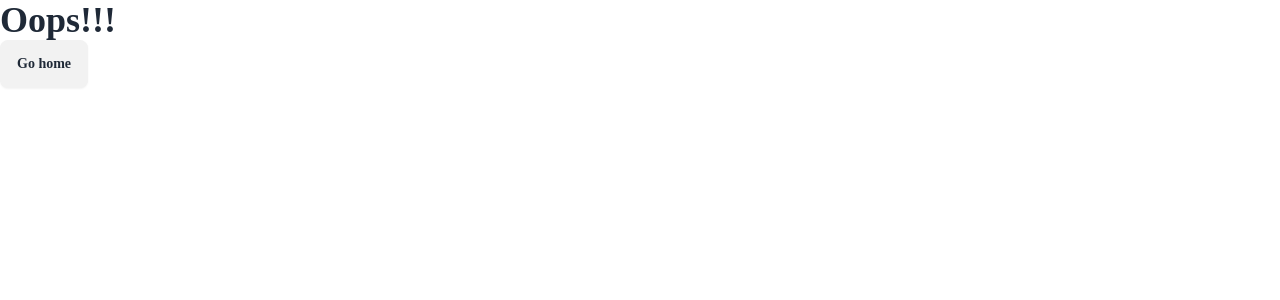
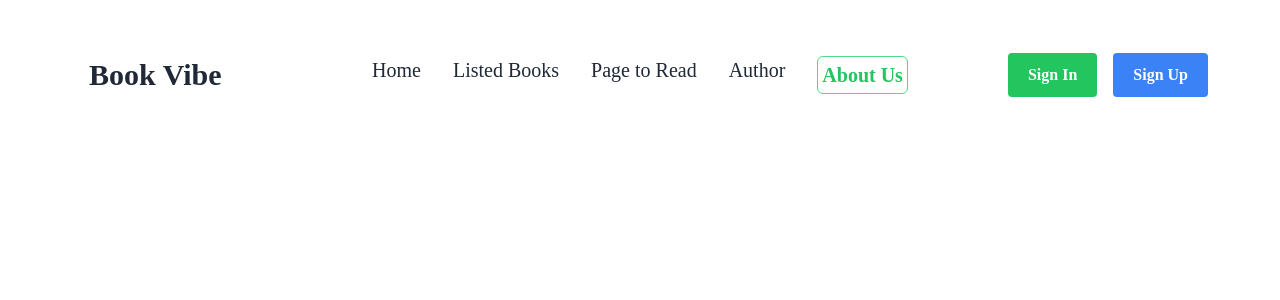
Before and after one commit to mdshamim125/book-review, a React (Vite) app: page /about-us in a window 1280 px wide. Before the commit this address had no page. Shown: the top 300 px of the page. Built offline with nearby package versions, Linux system fonts and the light colour scheme.

Commit message:
added two extra pages without data

```diff
--- a/src/components/ErrorPage.jsx
+++ b/src/components/ErrorPage.jsx
@@ -3,10 +3,11 @@ import { Link } from "react-router-dom";
 const ErrorPage = () => {
   return (
     <div>
-      <div className="text-xl flex-col justify-center items-center">
-        <h2 className="text-4xl font-bold">Oops!!! </h2>
+      <div className="text-xl flex flex-col justify-center items-center min-h-screen">
+        <h1 className="text-7xl font-bold">Oops!!! </h1>
+        <h2 className="text-3xl font bold my-4">something went wrong</h2>
         <Link to="/">
-          <button className="btn">Go home</button>
+          <button className="btn">Back to Home</button>
         </Link>
       </div>
     </div>
--- a/src/components/Nav.jsx
+++ b/src/components/Nav.jsx
@@ -57,6 +57,26 @@ const Nav = () => {
               >
                 Page to Read
               </NavLink>
+              <NavLink
+                className={({ isActive }) =>
+                  isActive
+                    ? "text-green-500 lg:text-xl border-green-400 font-bold border rounded-md p-1 mx-4"
+                    : "lg:text-xl mx-4"
+                }
+                to="/author"
+              >
+                Author
+              </NavLink>
+              <NavLink
+                className={({ isActive }) =>
+                  isActive
+                    ? "text-green-500 lg:text-xl border-green-400 font-bold border rounded-md p-1 mx-4"
+                    : "lg:text-xl mx-4"
+                }
+                to="/about-us"
+              >
+                About Us
+              </NavLink>
             </ul>
           </div>
           <NavLink to="/" className="btn btn-ghost font-bold text-3xl">
@@ -96,6 +116,26 @@ const Nav = () => {
             >
               Page to Read
             </NavLink>
+            <NavLink
+              className={({ isActive }) =>
+                isActive
+                  ? "text-green-500 lg:text-xl border-green-400 font-bold border rounded-md p-1 mx-4"
+                  : "lg:text-xl mx-4"
+              }
+              to="/author"
+            >
+              Author
+            </NavLink>
+            <NavLink
+              className={({ isActive }) =>
+                isActive
+                  ? "text-green-500 lg:text-xl border-green-400 font-bold border rounded-md p-1 mx-4"
+                  : "lg:text-xl mx-4"
+              }
+              to="/about-us"
+            >
+              About Us
+            </NavLink>
           </ul>
         </div>
         <div className="navbar-end">
--- /dev/null
+++ b/src/pages/AboutUs.jsx
@@ -0,0 +1,11 @@
+import React from 'react';
+
+const AboutUs = () => {
+    return (
+        <div>
+
+        </div>
+    );
+};
+
+export default AboutUs;
--- /dev/null
+++ b/src/pages/Author.jsx
@@ -0,0 +1,10 @@
+
+const Author = () => {
+    return (
+        <div>
+
+        </div>
+    );
+};
+
+export default Author;
```
Also changed, not shown: src/routes/Routes.jsx (+10 -0 lines).
